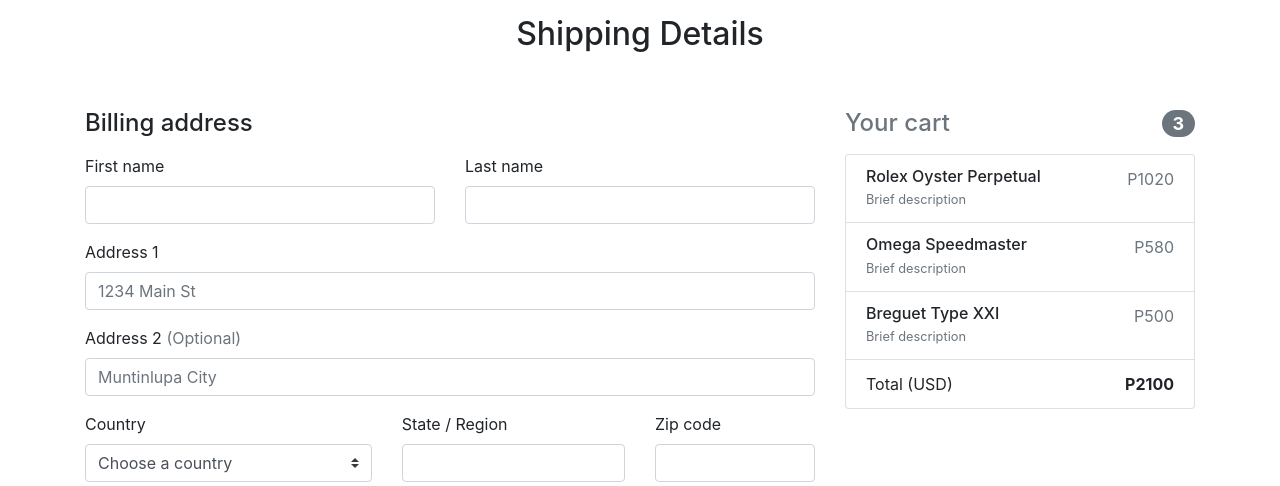
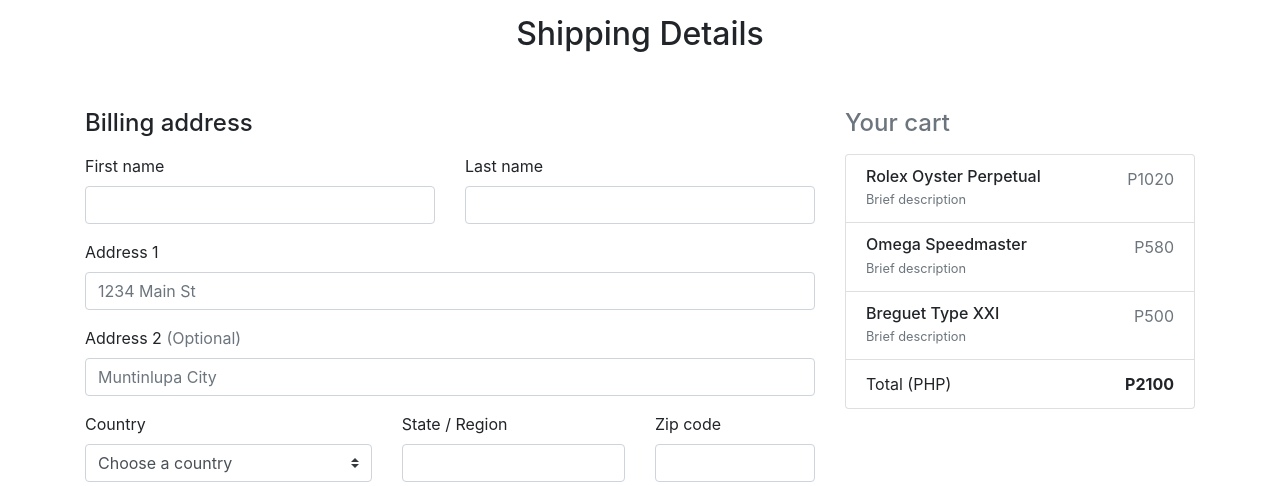
Before and after one commit to denricklaborada/SECPROG-MP, a Django app: page /shipping/ in a window 1280 px wide. Shown: the part 185-671 px from the top of the page. Run offline with Django 3.2, Linux system fonts and the light colour scheme; a user stored in the database is signed in; some libraries are stand-ins or nearby versions.

Commit message:
Update shipping.html

```diff
--- a/aionwristwatches/ecommerce/templates/ecommerce/shipping.html
+++ b/aionwristwatches/ecommerce/templates/ecommerce/shipping.html
@@ -17,7 +17,6 @@
         <div class="col-md-4 order-md-2 mb-4">
           <h4 class="d-flex justify-content-between align-items-center mb-3">
             <span class="text-muted">Your cart</span>
-            <span class="badge badge-secondary badge-pill">3</span>
           </h4>
 
           <ul class="list-group mb-3">
@@ -47,7 +46,7 @@
             </li>
 
             <li class="list-group-item d-flex justify-content-between">
-              <span>Total (USD)</span>
+              <span>Total (PHP)</span>
               <strong>P2100</strong>
             </li>
 
```
